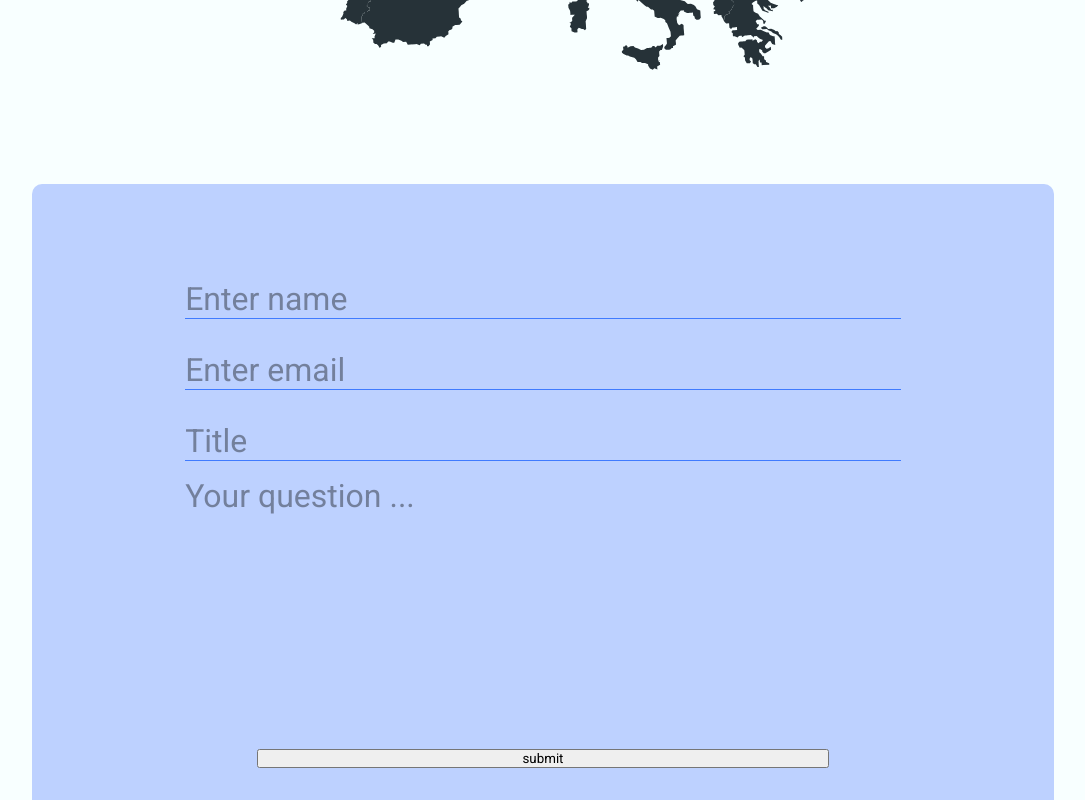
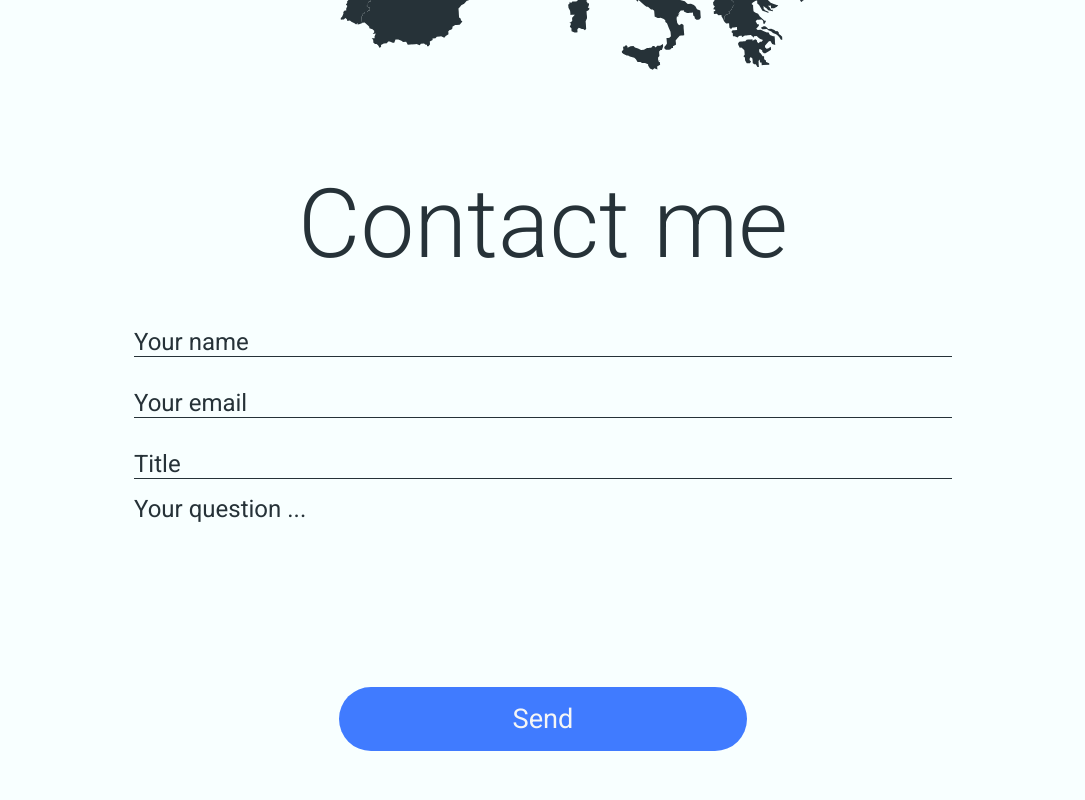
Before and after one commit to BucoTEC/MyPortifolio, a React (Create React App) app: page /contact in a window 1280 px wide. Shown: the part 680-1480 px from the top of the page, without its empty margins (97-1182 px from the left). Built offline with nearby package versions, Linux system fonts and the light colour scheme.

Commit message:
finished contact page

```diff
--- a/src/components/Contact/ContactForm.jsx
+++ b/src/components/Contact/ContactForm.jsx
@@ -1,40 +1,55 @@
 import React from "react";
 import styled from "styled-components";
-import { phone } from "../../utils/responsive.js";
+import { phone, tablet, desktop } from "../../utils/responsive.js";
 const Wrapper = styled.div`
-  height: 100vh;
+  height: 80vh;
   width: 100%;
   overflow: hidden;
   position: relative;
-  margin-top: 4rem;
+  margin-top: 1rem;
+  ${tablet({
+    height: "50vh",
+  })}
 `;
-
+const MainTitle = styled.div`
+  height: 20vh;
+  width: 100%;
+  display: flex;
+  justify-content: center;
+  align-items: end;
+  h1 {
+    font-size: 6rem;
+    font-weight: 300;
+    color: #263238;
+    ${phone({
+      fontSize: "4rem",
+    })}
+  }
+`;
 const FormWrapper = styled.div`
   width: 90%;
   height: 95%;
   margin: auto;
   overflow: hidden;
-  background-color: #bdd1ff;
-  border-radius: 10px;
   overflow: hidden;
   form {
     display: flex;
     flex-direction: column;
-    width: 70%;
+    width: 80%;
     margin: auto;
-    margin-top: 5rem;
+    margin-top: 1rem;
     input {
       border: none;
       margin: 1rem 0;
       background-color: inherit;
-      font-size: 2rem;
-      border-bottom: 1px solid #407bff;
+      font-size: 1.5rem;
+      border-bottom: 1px solid #263238;
       color: #263238;
       &:focus {
         outline-style: none;
       }
       &::placeholder {
-        color: #00000063;
+        color: #263238;
         font-weight: 400;
       }
     }
@@ -42,12 +57,13 @@ const FormWrapper = styled.div`
       color: #263238;
       border: none;
       background-color: inherit;
-      font-size: 2rem;
+      font-size: 1.5rem;
       width: 100%;
-      height: 15rem;
+      height: 11rem;
       resize: none;
+      margin-bottom: 1rem;
       ${phone({
-        height: "22rem",
+        height: "17rem",
       })}
       &::-webkit-scrollbar {
         width: 10px;
@@ -76,30 +92,76 @@ const FormWrapper = styled.div`
         outline-style: none;
       }
       &::placeholder {
-        color: #00000063;
+        color: #263238;
         font-weight: 400;
       }
     }
   }
 `;
-const SubmitButton = styled.button`
-  width: 80%;
+const Button = styled.div`
+  color: whitesmoke;
+  background-color: #407bff;
+  width: 50%;
+  border-radius: 50px;
+  height: 4rem;
+  display: flex;
+  justify-content: center;
+  align-items: center;
   margin: auto;
-  margin-top: 2rem;
+  margin-bottom: 1rem;
+  transition: all 0.3s ease-in;
+  cursor: pointer;
+  ${phone({
+    width: "100%",
+  })}
+
+  h1 {
+    font-weight: 400;
+    font-size: 1.7rem;
+    overflow: hidden;
+    transition: all 0.3s ease-in;
+    ${tablet({
+      fontSize: "2rem",
+    })}
+  }
+  &:hover {
+    background-color: #467cf3;
+    transform: scale(1.1);
+    box-shadow: 0px 10px 18px 0px rgba(0, 0, 0, 0.25);
+    -webkit-box-shadow: 0px 10px 18px 0px rgba(0, 0, 0, 0.25);
+    -moz-box-shadow: 0px 10px 18px 0px rgba(0, 0, 0, 0.25);
+    ${phone({
+      transform: "scale(1)",
+    })}
+    h1 {
+      transform: scale(1.1);
+      ${phone({
+        transform: "scale(1)",
+      })}
+    }
+  }
 `;
+
 function ContactForm() {
   return (
+    <>
+      <MainTitle>
+        <h1>Contact me</h1>
+      </MainTitle>
       <Wrapper>
         <FormWrapper>
           <form action="/">
-          <input type="text" placeholder="Enter name" />
-          <input type="email" placeholder="Enter email" />
+            <input type="text" placeholder="Your name" />
+            <input type="email" placeholder="Your email" />
             <input type="text" placeholder="Title" />
             <textarea name="" id="" placeholder="Your question ..."></textarea>
-          <SubmitButton>submit</SubmitButton>
+            <Button>
+              <h1>Send</h1>
+            </Button>
           </form>
         </FormWrapper>
       </Wrapper>
+    </>
   );
 }
 
--- a/src/components/Footer.jsx
+++ b/src/components/Footer.jsx
@@ -1,6 +1,6 @@
 import React from "react";
 import styled from "styled-components";
-
+import Navigatro from "../ui/Navigator";
 const Wrapper = styled.div`
   width: 100%;
   height: 20vh;
@@ -18,10 +18,24 @@ const Wrapper = styled.div`
   }
   overflow: hidden;
 `;
+const BasicLogo = styled.div`
+  display: block;
+  margin-left: 2rem;
+  cursor: pointer;
+  h1 {
+    font-weight: 200;
+    font-size: 3rem;
+  }
+`;
+
 function Footer() {
   return (
     <Wrapper>
-      <p>Built by: Bucalovic</p>
+      <BasicLogo>
+        <Navigatro to="/">
+          <h1>&lt; B &gt;</h1>
+        </Navigatro>
+      </BasicLogo>
     </Wrapper>
   );
 }
--- a/src/components/TopBar.jsx
+++ b/src/components/TopBar.jsx
@@ -133,7 +133,7 @@ const SideMenu = styled.div`
   z-index: 5;
   -webkit-backdrop-filter: blur(25px);
   backdrop-filter: blur(25px);
-  background-color: rgba(255, 255, 255, 0.5);
+  background-color: rgba(255, 255, 255, 0.6);
   transform: translateX(${(props) => (props.isOpen ? "0" : "100%")});
   transition: all 1.5s ease;
 
```
Lines whose indentation alone changed are shown as unchanged.
